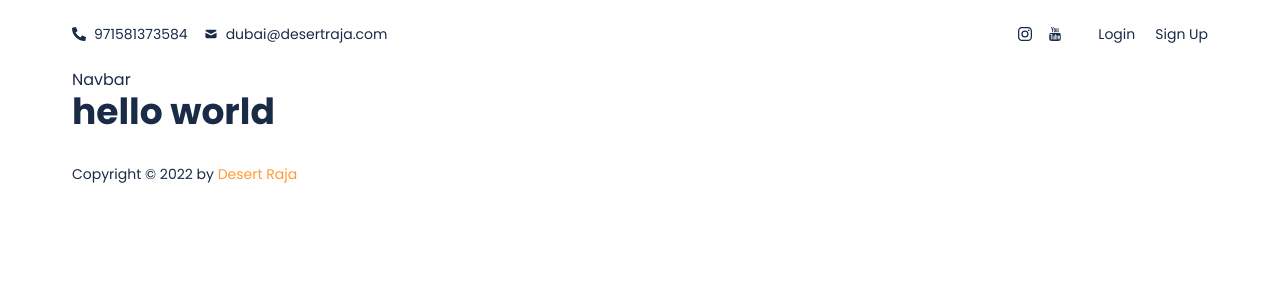
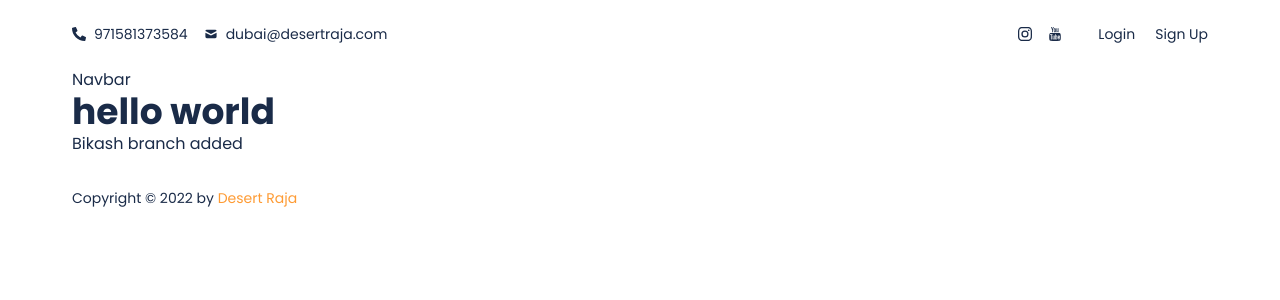
Before and after one commit to rifatptk/desert-raja, a Next.js app: page / in a window 1280 px wide. Shown: the top 300 px of the page. Built offline with nearby package versions, Linux system fonts and the light colour scheme.

Commit message:
first commit

```diff
--- a/pages/index.js
+++ b/pages/index.js
@@ -11,6 +11,7 @@ export default function Home() {
       </Head>
       <Container>
         <h1 className="text-4xl font-bold">hello world</h1>
+        <p>Bikash branch added</p>
       </Container>
     </div>
   );
```
